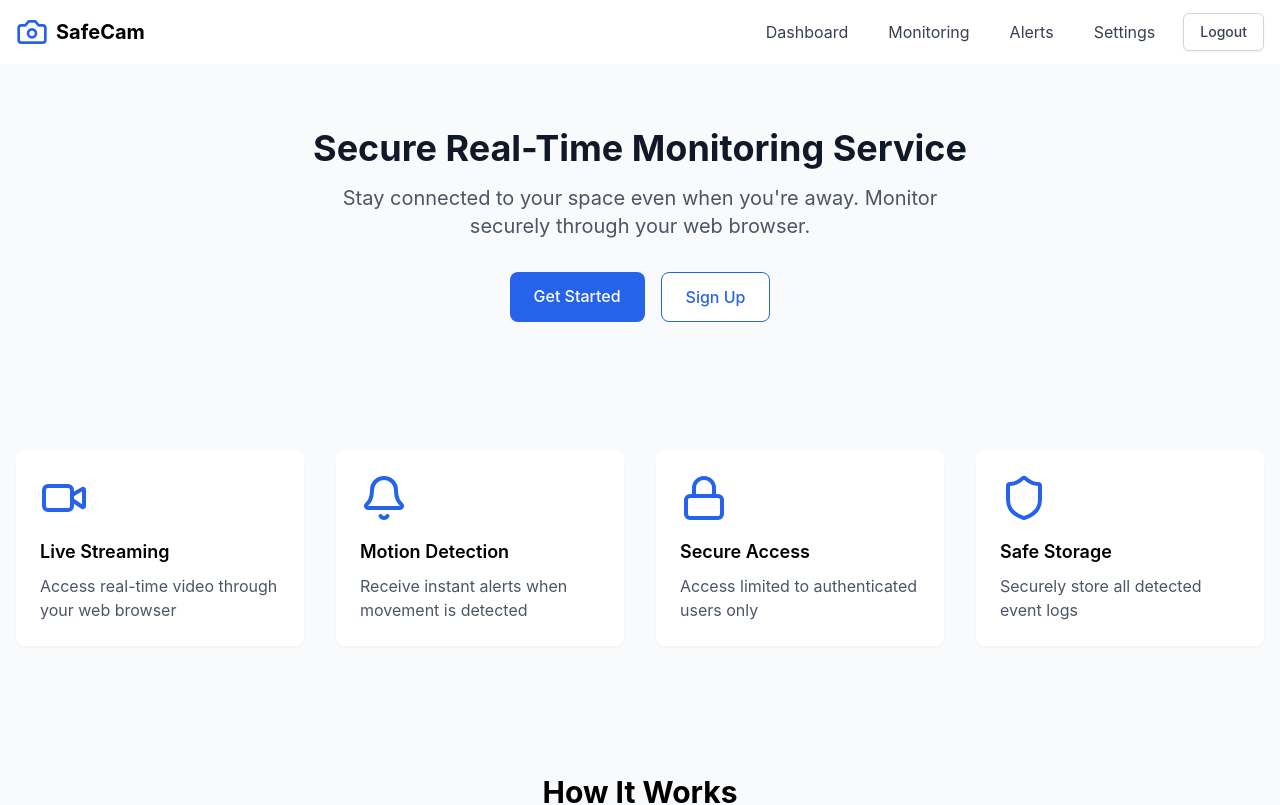
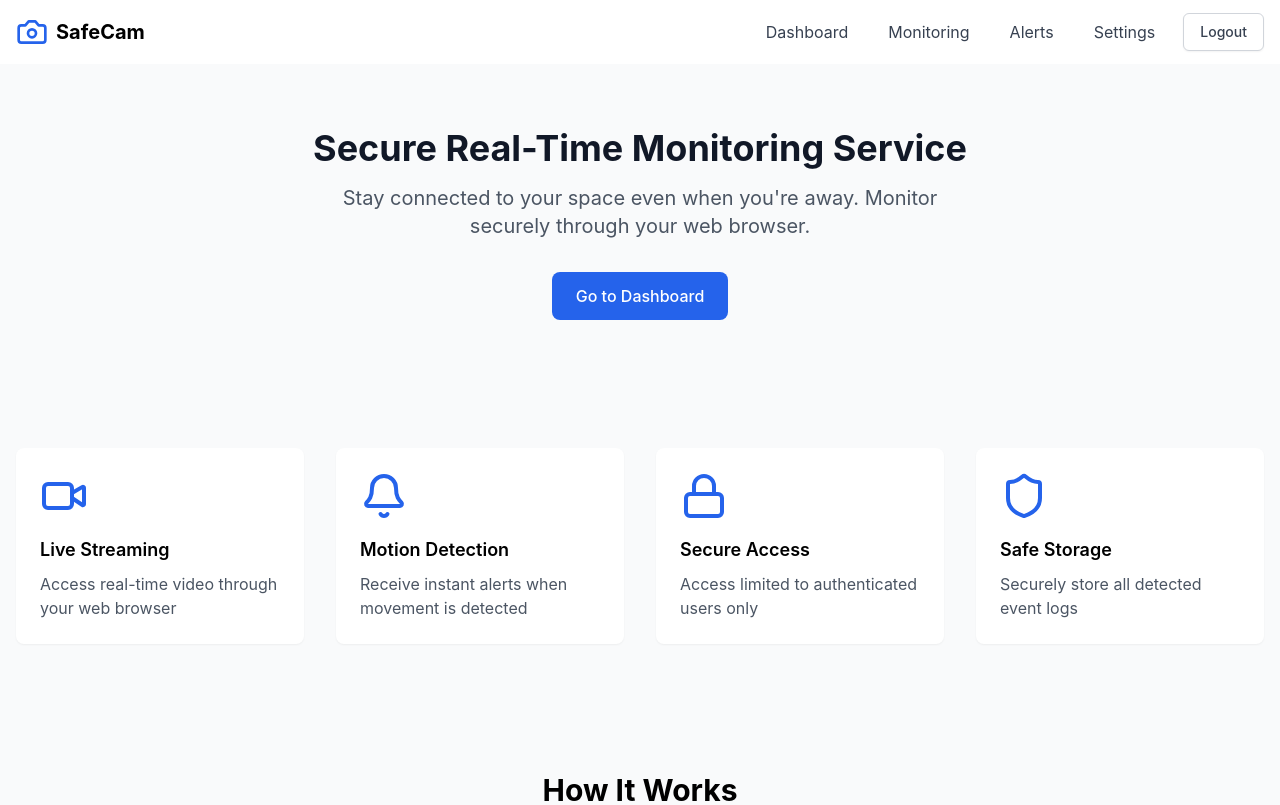
Before and after one commit to JeonJiw/SafeCam, a React (Create React App) app in the folder frontend/: page / in a window 1280 px wide. Shown: the top 805 px of the page. Built offline with nearby package versions, Linux system fonts and the light colour scheme; sample sign-in values are in the browser's storage.

Commit message:
feat: update bottons

```diff
--- a/frontend/src/pages/Dashboard.js
+++ b/frontend/src/pages/Dashboard.js
@@ -30,6 +30,9 @@ function Dashboard() {
         setDevices(devicesData);
         const activitiesData = await activityService.fetchRecentActivities();
         console.log("Activities data received:", activitiesData);
+        activitiesData.sort(
+          (a, b) => new Date(b.log.lastUpdated) - new Date(a.log.lastUpdated)
+        );
         setActivities(activitiesData);
       } catch (error) {
         console.error("Dashboard data fetch error:", error);
@@ -77,7 +80,7 @@ function Dashboard() {
             <DeviceCard
               key={device.deviceId}
               device={device}
-              onStartMonitoring={(id) => navigate(`user/devices/${id}`)}
+              onStartMonitoring={(id) => navigate(`/monitoring`)}
             />
           ))}
         </div>
--- a/frontend/src/pages/Home.js
+++ b/frontend/src/pages/Home.js
@@ -2,8 +2,12 @@ import React from "react";
 import { Link } from "react-router-dom";
 import FeaturesGrid from "../components/UI/FeaturresGrid";
 import StepsGrid from "../components/UI/StepsGrid";
+import { useAuth } from "../context/AuthContext";
 
 function Home() {
+  const auth = useAuth();
+  const loggedIn = Boolean(auth?.isAuthenticated ?? auth?.user);
+
   return (
     <div className="min-h-screen bg-gray-50">
       {/* Hero Section */}
@@ -18,17 +22,19 @@ function Home() {
           </p>
           <div className="flex justify-center gap-4">
             <Link
-              to="/login"
+              to={loggedIn ? "/dashboard" : "/login"}
               className="bg-blue-600 text-white px-6 py-3 rounded-lg font-medium hover:bg-blue-700"
             >
-              Get Started
+              {loggedIn ? "Go to Dashboard" : "Get Started"}
             </Link>
+            {!loggedIn && (
               <Link
                 to="/signup"
                 className="bg-white text-blue-600 px-6 py-3 rounded-lg font-medium border border-blue-600 hover:bg-blue-50"
               >
                 Sign Up
               </Link>
+            )}
           </div>
         </div>
       </div>
```
Lines whose indentation alone changed are shown as unchanged.
